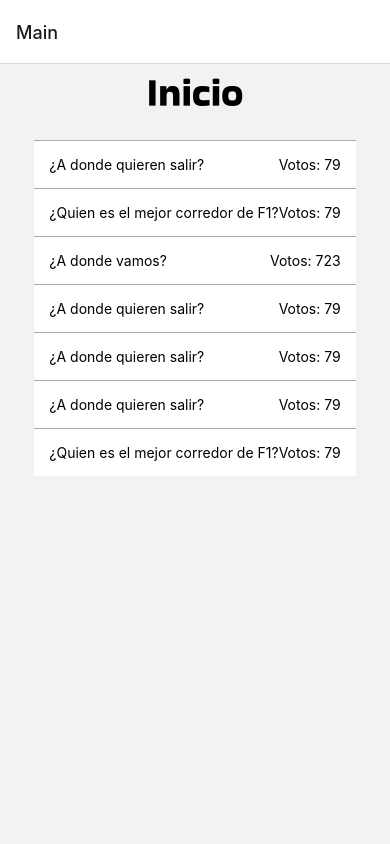
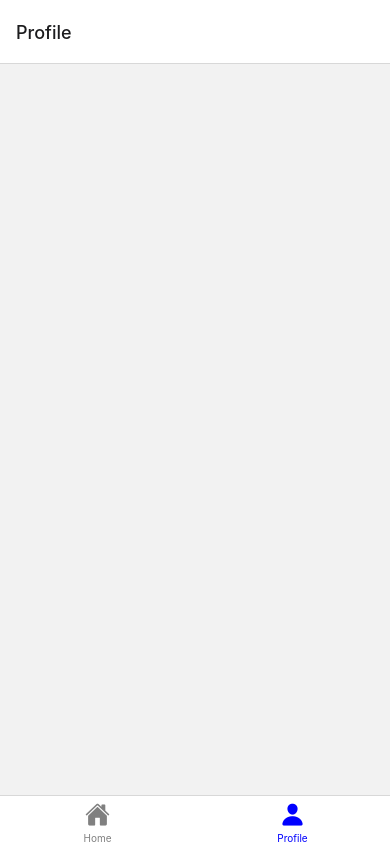
Before and after one commit to MatiasCermak/you-vote, a React Native app: screen /Profile in a window 390 px wide. Built offline with nearby package versions, Linux system fonts and the light colour scheme.

Commit message:
Added tab navigation and some styling

```diff
--- a/navigation/AppNavigator.js
+++ b/navigation/AppNavigator.js
@@ -1,18 +1,47 @@
 import ElectionScreen from "../screens/ElectionScreen/ElectionScreen/ElectionScreen";
+import Ionicons from "react-native-vector-icons/Ionicons";
 import MainScreen from "../screens/MainScreen/MainScreen/MainScreen";
 import { NavigationContainer } from "@react-navigation/native";
+import ProfileScreen from "../screens/ProfileScreen/ProfileScreen/ProfileScreen";
 import React from "react";
+import { createBottomTabNavigator } from "@react-navigation/bottom-tabs";
 import { createNativeStackNavigator } from "@react-navigation/native-stack";
 
-const Stack = createNativeStackNavigator();
+const ElectionStack = createNativeStackNavigator();
+const Tab = createBottomTabNavigator();
+const ElectionStackNavigator = () => {
+    return (
+        <ElectionStack.Navigator>
+            <ElectionStack.Screen name="Home" component={MainScreen} />
+            <ElectionStack.Screen name="Election" component={ElectionScreen} />
+        </ElectionStack.Navigator>
+    );
+};
 
 const AppNavigator = () => {
     return (
         <NavigationContainer>
-            <Stack.Navigator initialRouteName="Home">
-                <Stack.Screen name="Main" component={MainScreen} />
-                <Stack.Screen name="Election" component={ElectionScreen} />
-            </Stack.Navigator>
+            <Tab.Navigator
+                screenOptions={({ route }) => ({
+                    tabBarIcon: ({ focused, color, size }) => {
+                        let iconName;
+
+                        if (route.name === "Home") {
+                            iconName = "home";
+                        } else if (route.name === "Profile") {
+                            iconName = "person";
+                        }
+
+                        // You can return any component that you like here!
+                        return <Ionicons name={iconName} size={size} color={color} />;
+                    },
+                    tabBarActiveTintColor: "blue",
+                    tabBarInactiveTintColor: "gray",
+                })}
+            >
+                <Tab.Screen options={{ headerShown: false }} name="Home" component={ElectionStackNavigator} />
+                <Tab.Screen name="Profile" component={ProfileScreen} />
+            </Tab.Navigator>
         </NavigationContainer>
     );
 };
--- a/package.json
+++ b/package.json
@@ -10,6 +10,7 @@
     "eject": "expo eject"
   },
   "dependencies": {
+    "@react-navigation/bottom-tabs": "^6.0.9",
     "@react-navigation/native": "^6.0.6",
     "@react-navigation/native-stack": "^6.2.5",
     "expo": "~43.0.2",
@@ -21,7 +22,8 @@
     "react-native": "0.64.3",
     "react-native-safe-area-context": "3.3.2",
     "react-native-screens": "~3.8.0",
-    "react-native-web": "0.17.1"
+    "react-native-web": "0.17.1",
+    "undefined": "@expo/vector-icons/Ionicons"
   },
   "devDependencies": {
     "@babel/core": "^7.12.9"
--- a/screens/MainScreen/MainScreen/MainScreen.js
+++ b/screens/MainScreen/MainScreen/MainScreen.js
@@ -105,7 +105,7 @@ const MainScreen = ({ navigation }) => {
     };
 
     return (
-        <View style={styles.mainContainer}>
+        <View>
             <Text style={styles.titleText}>Inicio</Text>
             <View>
                 <FlatList
--- /dev/null
+++ b/screens/ProfileScreen/ProfileScreen/ProfileScreen.js
@@ -0,0 +1,15 @@
+import { StyleSheet, Text, View } from "react-native";
+
+import React from "react";
+
+const ProfileScreen = () => {
+    return (
+        <View>
+            <Text></Text>
+        </View>
+    );
+};
+
+export default ProfileScreen;
+
+const styles = StyleSheet.create({});
```
Also changed, not shown: 1 other file (tests, documents, lock files or other folders).
